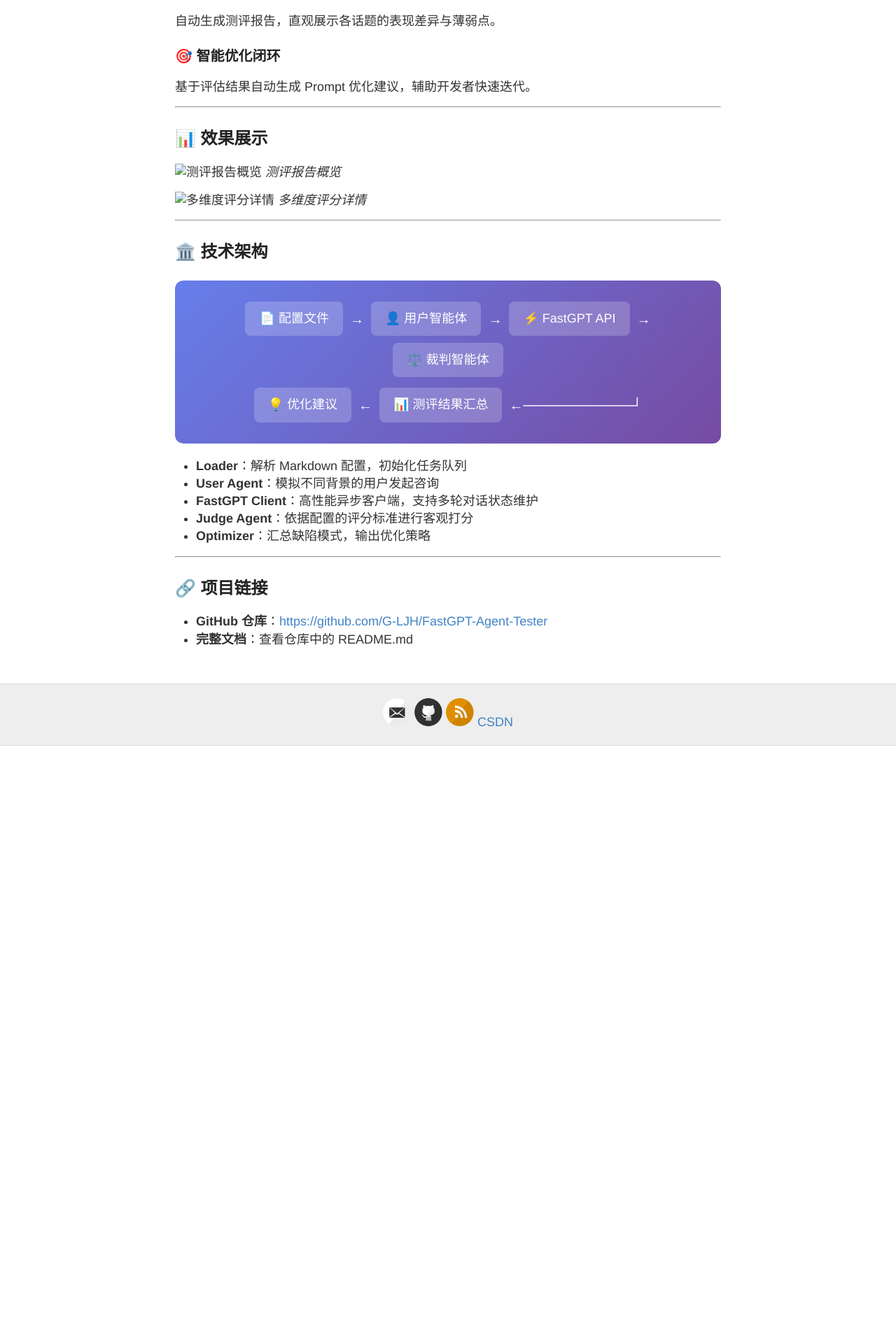
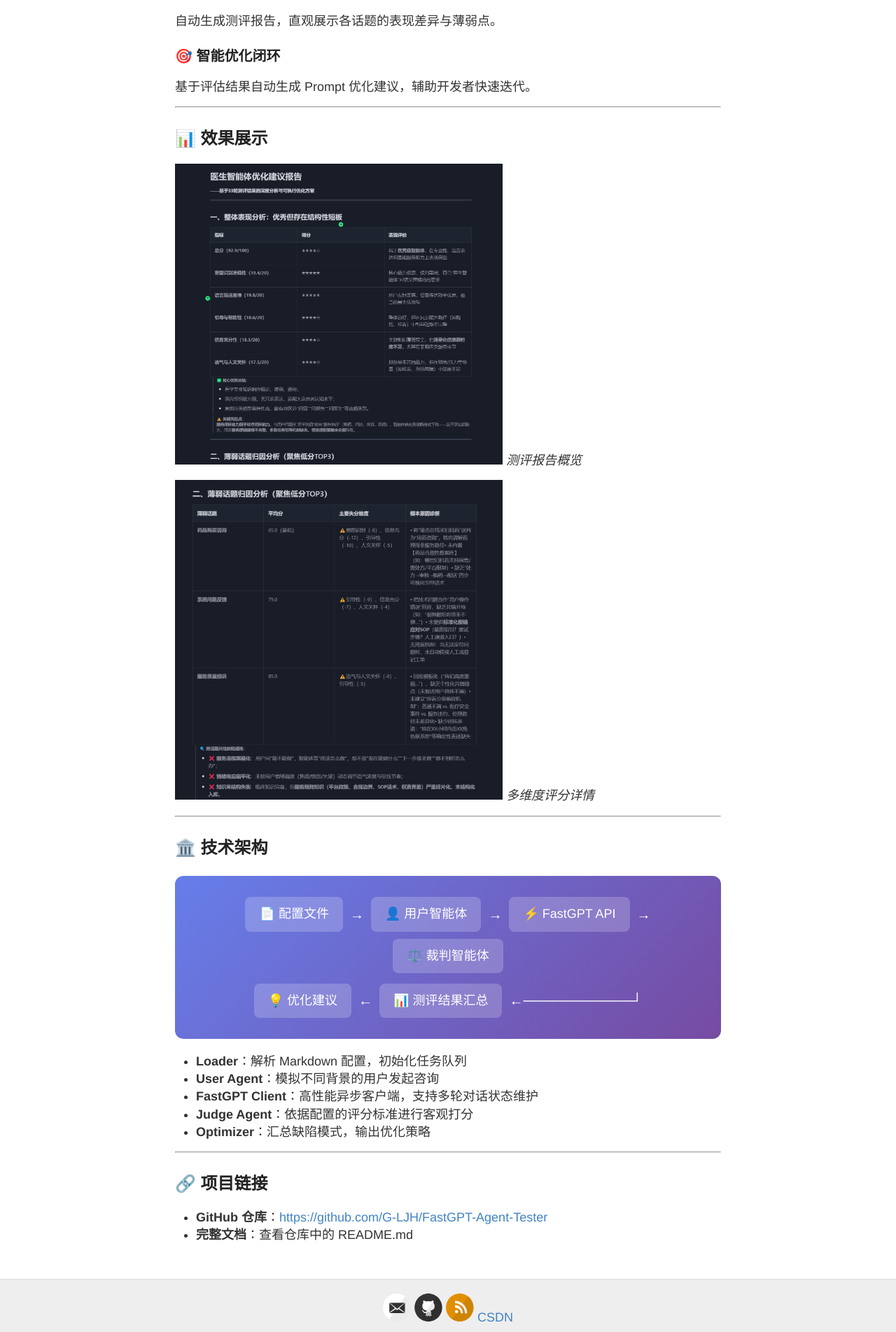
Before and after one commit to G-LJH/G-LJH.github.io, a Jekyll site: the page built from projects/fastgpt-agent-tester.md, in a window 1280 px wide. Shown: the part 1808-3712 px from the top of the page at 70% size. Built offline with Jekyll 4.4.1, drawn with Linux system fonts in a browser that asks for light colours; before the commit the page ends 2874 px from its top, so only the background shows below that.

Commit message:
修复所有项目图片路径为绝对路径

```diff
--- a/projects/fastgpt-agent-tester.md
+++ b/projects/fastgpt-agent-tester.md
@@ -91,10 +91,10 @@
 
 ## 📊 效果展示
 
-<img src="../images/fastgpt-report1.png" alt="测评报告概览" width="60%">
+<img src="/images/fastgpt-report1.png" alt="测评报告概览" width="60%">
 *测评报告概览*
 
-<img src="../images/fastgpt-report2.png" alt="多维度评分详情" width="60%">
+<img src="/images/fastgpt-report2.png" alt="多维度评分详情" width="60%">
 *多维度评分详情*
 
 ---
```
Also changed, not shown: projects/doctor-assistant.md (+1 -1 lines), projects/wecom-archive.md (+1 -1 lines).
